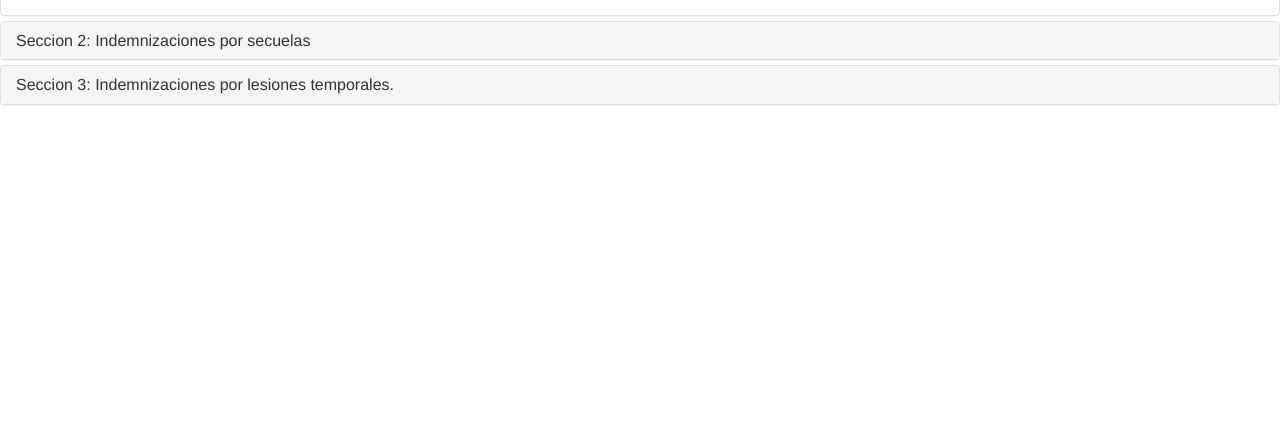
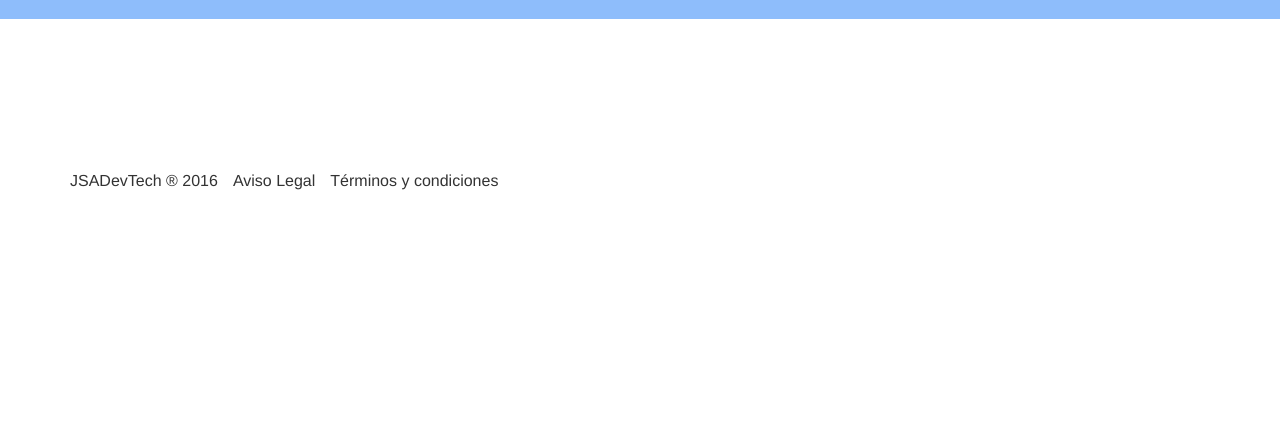
Before and after one commit to jaquerinte/abogados, a PHP site: page /index.php?accion=test in a window 1280 px wide. Shown: the part 138-573 px from the top of the page. Run offline with PHP 8.4, Linux system fonts and the light colour scheme.

Commit message:
home_y_incio
Escritas las paginas home, donde te logueas, e inicio, ahora mismo, el
login simplemente recibe usr y lo muestra por pantalla. Hay un html
extra llamado test que sirve para probar paginas antes de ponerlas.

```diff
--- a/controladores/IndexController.php
+++ b/controladores/IndexController.php
@@ -1,6 +1,12 @@
 <?php
 class IndexController extends ControllerBase
 {
+	public function login() {
 
+		if(isset($_REQUEST['usuario'])) {
+			$_SESSION['user_name'] = $_REQUEST['usuario'];
+		}
+		$this->view->show("inicio.php", "");
+	}
 }
 ?>
--- a/controladores/ItemsController.php
+++ b/controladores/ItemsController.php
@@ -1,6 +1,8 @@
 <?php
 class ItemsController extends ControllerBase
 {
+	public function test() {
 
+	}
 }
 ?>
--- a/index.php
+++ b/index.php
@@ -10,8 +10,6 @@ if(isset($_REQUEST['accion'])){
 //Esta función activará el almacenamiento en búfer de salida. Mientras dicho almacenamiento esté activo, no se enviará ninguna salida
 //desde el script (aparte de cabeceras), en su lugar la salida se almacenará en un búfer interno.
 ob_start();//solucina los problemas que aparecen Warning: Cannot modify header information - headers already sent by
-
-
 ?>
 
 <html>
@@ -19,47 +17,32 @@ ob_start();//solucina los problemas que aparecen Warning: Cannot modify header i
 	<head>
 		<meta http-equiv="content-type" content="text/html; charset=utf-8" />
 		<link rel="stylesheet" href="http://maxcdn.bootstrapcdn.com/bootstrap/3.3.6/css/bootstrap.min.css">
+		<link rel="stylesheet" href="vistas/css/style.css" type="text/css" media="all">
   		<script src="https://ajax.googleapis.com/ajax/libs/jquery/1.12.0/jquery.min.js"></script>
   		<script src="http://maxcdn.bootstrapcdn.com/bootstrap/3.3.6/js/bootstrap.min.js"></script>
 	</head>
 
 	<body>
-		<h2>Pagina de prueba</h2>
+	<?php
+		include 'vistas/estructura/header.php';
 
-		<div class="panel-group" id="accordion">
-  			<div class="panel panel-default">
-    			<div class="panel-heading">
-    				<h4 class="panel-title">
-        				<a data-toggle="collapse" data-parent="#accordion" href="#collapse1">
-        					Seccion 1: Indemnizaciones por causa de muerte</a>
-      				</h4>
-    			</div>
-    		<div id="collapse1" class="panel-collapse collapse in">
-      			<div class="panel-body">Esto es una prueba para el menu colapsible de muerte.</div>
-    			</div>
-  			</div>
-  		<div class="panel panel-default">
-    		<div class="panel-heading">
-      			<h4 class="panel-title">
-       				<a data-toggle="collapse" data-parent="#accordion" href="#collapse2">
-        				Seccion 2: Indemnizaciones por secuelas</a>
-      			</h4>
-    		</div>
-    		<div id="collapse2" class="panel-collapse collapse">
-      			<div class="panel-body">Esto es una prueba para el menu colapsible de secuelas.</div>
-    			</div>
-  			</div>
-  			<div class="panel panel-default">
-    			<div class="panel-heading">
-      				<h4 class="panel-title">
-        				<a data-toggle="collapse" data-parent="#accordion" href="#collapse3">
-        				Seccion 3: Indemnizaciones por lesiones temporales.</a>
-      				</h4>
-    			</div>
-    			<div id="collapse3" class="panel-collapse collapse">
-      				<div class="panel-body">Esto es una prueba para el menu colapsible de lesiones temporales.</div>
-   				</div>
-  			</div>
-		</div>
-	</body>
-</html>
+		//array que contiene todas las acciones posibles, se utiliza en el FrontController para que invoque el metodo oportuno
+		$acciones = array( "login", "test"
+		);
+		echo "<div id='center'>";
+		if($pag == "home") {
+			include 'vistas/estructura/body.php';
+
+		} elseif(in_array($pag, $acciones)) {
+
+			FrontController::main();
+
+		} else {
+			echo"<div id='centro'>";  // Centro
+			echo "<span id='mensaje'><center><strong>404 - Pagina no encontrada.<strong></span>";
+			echo"</div>"; // Fin Centro
+		}
+		echo "</div>";
+
+		include 'vistas/estructura/foot.php'; //Pone el fin al html
+	?>
--- a/libs/FrontController.php
+++ b/libs/FrontController.php
@@ -42,8 +42,8 @@ class FrontController{
 		//Si todo esta bien, creamos una instancia del controlador y llamamos a la accion
 		$controller = new $controllerName();
 		$controller->$actionName();
-		}
-		}
+	}
+}
 
 
 
--- /dev/null
+++ b/vistas/css/style.css
@@ -0,0 +1,137 @@
+#superior{
+	position: absolute;
+	width:100%;
+	height:8em;
+	left: 0;
+	top: 0;
+	font-size:1.4em;
+	background-color: #8EBDFB;
+}
+
+#logo{
+	/*cuadro que contiene el texto presentado en la cabecera */
+	width: 100%;
+	height: 137px;
+	left: 0;
+	top: 0;
+	font-style:italic;
+	background-image:url("coche.jpg");
+	/*background-repeat: no-repeat;*/
+}
+
+.titulo{
+    position: relative;
+	width: 85%;
+	height: 60%;
+	left: 0;
+	font-size:2.1em;
+    text-align: center;
+}
+
+#cabecera{
+	float: left;
+	width:100%;
+	height:21%;
+	top:50px;
+}
+
+#menuheader {
+	text-align: center;
+	font-size: 1em;
+	font-weight: bold;
+	color:black;
+	width: 1200px;
+	margin-left: 8em;
+	position: relative;
+}
+
+#menuheader ul {
+    list-style-type: none;
+}
+
+#menuheader ul li.nivel1 {
+	float: left;
+	width: 132px;
+	margin-right: 2px;
+	position: relative;
+}
+#menuheader ul li {
+    float: left;
+}
+
+#menuheader ul li a {
+	display: block;
+	text-decoration: none;
+	color: #000;
+	background-color: #CEE9F8;
+	border: solid 1px #000;
+	padding: 8px;
+	position: relative;
+}
+
+#menuheader ul li a:hover, #menuheader ul li:hover a.nivel1 {
+	background-color: #BE81F7;
+	color: #000;
+	position: relative;
+	border-bottom: solid 1px #6CC;
+}
+#menuheader ul li a.nivel1 {
+    display: block!important;
+    display: none;
+}
+#menuheader ul li ul {
+    display: none;
+}
+#menuheader ul li a:hover ul, #menuheader ul li:hover ul {
+    display: block;
+    position: absolute;
+    width: 816px;
+    border: solid 1px #8258AA;
+    border-top: none;
+    background-color: violet;
+}
+#menuheader ul li ul li a {
+	width: 160px;
+	padding: 6px 0px 8px 0px;
+	border: none;
+	background-color: violet;
+}
+#menuheader ul li ul li a:hover
+{
+	position: relative;
+	/*text-decoration: underline;*/
+	text-decoration:none;
+	border-bottom: none;
+}
+
+#center {
+	margin-left: 5em;
+	margin-right: 5em;
+}
+
+#body {
+	text-align: center;
+	position: relative;
+}
+
+.homeTable {
+	border-collapse: separate;
+	border-spacing: 50px 0;
+}
+
+.homeTable td{
+	padding: 10px 0;
+}
+
+#menufooter {
+	margin-left: 5em;
+}
+
+.footerTable() {
+	border-collapse: separate;
+	border-spacing: 50px 0;
+}
+
+.footerTable td{
+	padding: 5px 15px 5px 0px;
+}
--- /dev/null
+++ b/vistas/estructura/foot.php
@@ -0,0 +1,12 @@
+	<div id="menufooter">
+		<table class="footerTable">
+			<tr>
+				<td>JSADevTech &reg; 2016</td>
+				<td>Aviso Legal</td>
+				<td>T&eacute;rminos y condiciones</td>
+			</tr>
+		</table>
+	</div>
+
+</body>
+</html>
--- /dev/null
+++ b/vistas/estructura/header.php
@@ -0,0 +1,77 @@
+<?php
+
+
+?>
+
+</head>
+<body>
+</head>
+<body>
+
+	<div id="superior">
+		<!-- cabecera  -->
+	</div>
+	<div id="contenedor">
+		<!-- contenedor para posicionar todo lo ubicado en el cuerpo -->
+
+		<div id="logo">
+			<div id="logotipo"></div>
+			<div class="titulo">
+				<span><b>Calculadora de accidentes
+				</b></span>
+			</div>
+		</div>
+
+		<div id="cabecera">
+
+
+			<div id="menuheader">
+
+
+				<ul id="nav">
+
+
+
+					<!--  <li class="nivel1"><a href='index.php?accion=home' class="nivel1"><span>Inicio</span></a></li> -->
+
+						<!-- comprobar con el php si esta registrado -->
+			<?php
+			/*
+		     if(!isset($_SESSION['valid_user']) ){  ?>
+
+
+					<li class="nivel1"><a href="index.php?accion=formul" class="nivel1"><span>Login </span></a></li>
+
+                 <?php } ?>
+
+						<?php
+		     if(isset($_SESSION['valid_user']) ){  ?>
+
+		     		<li class="nivel1"><a href="index.php?accion=panelUsuario" class="nivel1"><span> <?php echo"".$_SESSION['valid_user']." " ?> </span></a></li>
+
+
+					<li class="nivel1"><a href="index.php?controlador=Vehiculos&accion=altaVehiculo" class="nivel1"><span>Nuevo
+								vehiculo</span></a></li>
+
+
+
+
+
+					<li class="nivel1"><a href="index.php?controlador=Vehiculos&accion=reparacionVehiculo" class="nivel1"><span>Reparaciones</span></a></li>
+
+					<li class="nivel1"><a href="index.php?controlador=Vehiculos&accion=ventaVehiculo" class="nivel1"><span>Venta
+								vehiculo</span></a> </li>
+
+
+			  <?php } ?>
+
+			   <?php
+			  if(isset($_SESSION['valid_user'])) { //&& $_SESSION['tipo']=='2'?>
+			   <li class="nivel1"><a href="index.php?controlador=Vehiculos&accion=listadoVehiculos" class="nivel1"><span>Listado Vehiculos</span></a> </li>
+			   <li class="nivel1"><a href="index.php?controlador=Vehiculos&accion=listadoReparacionesPendientes" class="nivel1"><span>Reparaciones pendientes</span></a> </li>
+
+			  <?php }*/?>
+			  </ul>
+			  </div>
+			</div>
+			</div>
```
Also changed, not shown: vistas/estructura/body.php (added, +27 -0 lines), vistas/inicio.php (added, +27 -0 lines), vistas/test.php (added, +41 -0 lines).
